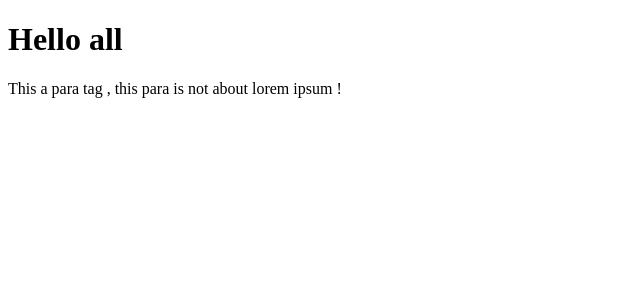
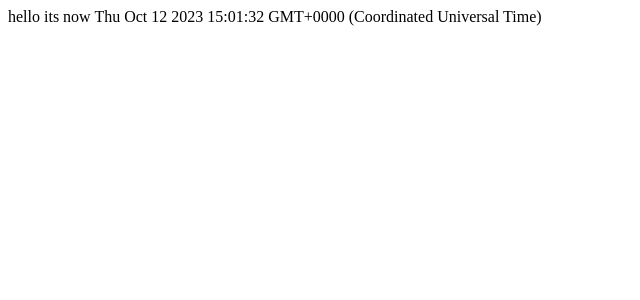
Before and after one commit to DEVAVISWA/react, a React (Vite) app: page / in a window 1280 px wide. Shown: the top 300 px of the page, without its empty margins (0-640 px from the left). Built offline with nearby package versions, Linux system fonts and the light colour scheme.

Commit message:
a new dynamic pro that showd current timedate

```diff
--- a/src/App.jsx
+++ b/src/App.jsx
@@ -1,25 +1,13 @@
-//creating a component arrow fn
+// dynamically creating html
 
-// const greet= () => {
-//   console.log('hello to console')
-//   return (
-//     <div>
-//       <p>Hello Deva</p>
-//       <h1>Whats good my man!</h1>
-//     </div>
-//   )
-// }
-// export default greet
+function timer () {
+  const now = new Date()
 
-//another way of creating component
-function greet(){
-  console.log('hello to console')
-  return (
+  console.log(now)
+  return(
     <div>
-      <h1>Hello all</h1>
-      <p>This a para tag , this para is not about lorem ipsum !</p>
+      hello its now {now.toString()}
     </div>
   )
 }
-
-export default greet
+export default timer
```
